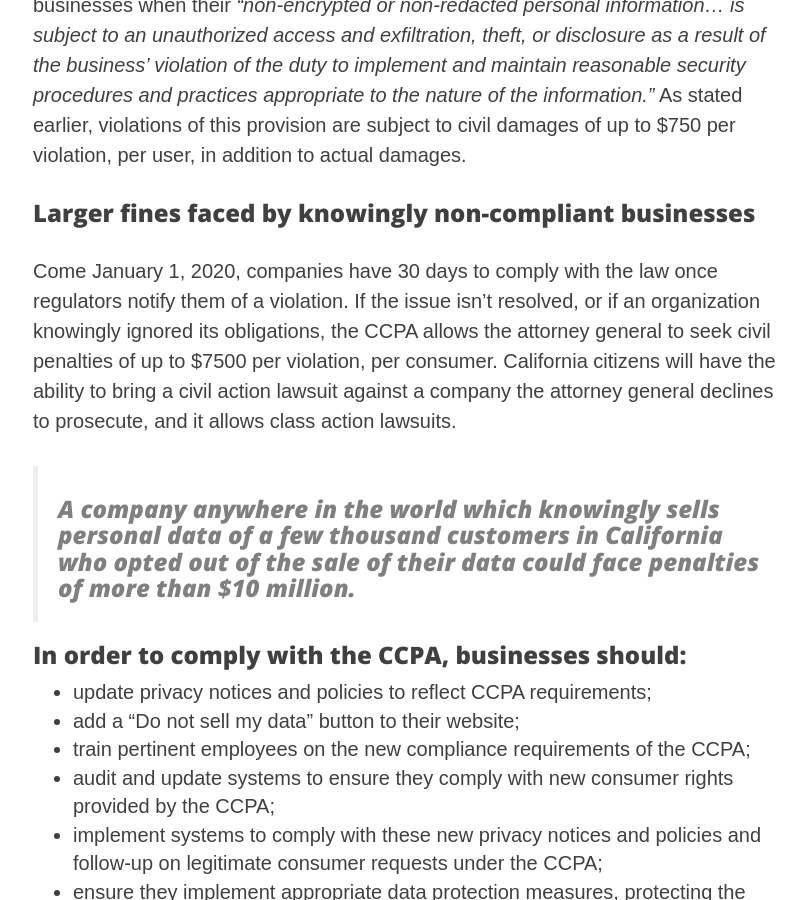
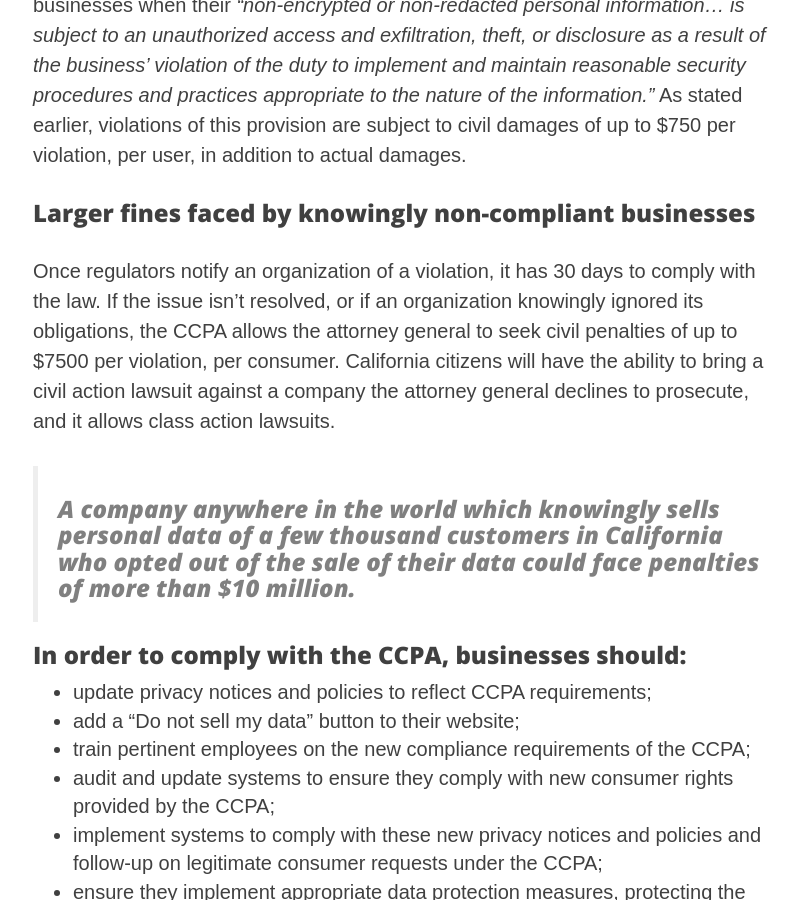
Before and after one commit to riod4/resources, a Jekyll site: the page built from _posts/2019-10-13-CCPA-privacy-protection.md, in a window 1280 px wide and 900 px high, scrolled down 2616 px. Shown: the whole window, without its empty margins (232-1038 px from the left). Built offline with Jekyll 4.4.1, drawn with Linux system fonts in a browser that asks for light colours; nearby versions of some CDN libraries.

Commit message:
2020-07-10 Removed another Jan. 1

```diff
--- a/_posts/2019-10-13-CCPA-privacy-protection.md
+++ b/_posts/2019-10-13-CCPA-privacy-protection.md
@@ -55,7 +55,7 @@ The Attorney General has the power to add additional categories of personal info
 Like the [GDPR]({{ site.baseurl }}{% link _posts/2018-02-13-GDPR-privacy-protection.md %}), the CCPA requires that a business implement appropriate data protection measures over personal information, including both organizational and technical measures. Unlike the GDPR, the CCPA allows consumers to sue businesses when their *“non-encrypted or non-redacted personal information… is subject to an unauthorized access and exfiltration, theft, or disclosure as a result of the business’ violation of the duty to implement and maintain reasonable security procedures and practices appropriate to the nature of the information.”* As stated earlier, violations of this provision are subject to civil damages of up to $750 per violation, per user, in addition to actual damages.
 
 ### Larger fines faced by knowingly non-compliant businesses
-Come January 1, 2020, companies have 30 days to comply with the law once regulators notify them of a violation. If the issue isn't resolved, or if an organization knowingly ignored its obligations, the CCPA allows the attorney general to seek civil penalties of up to $7500 per violation, per consumer. California citizens will have the ability to bring a civil action lawsuit against a company  the attorney general declines to prosecute, and it allows class action lawsuits.
+Once regulators notify an organization of a violation, it has 30 days to comply with the law. If the issue isn't resolved, or if an organization knowingly ignored its obligations, the CCPA allows the attorney general to seek civil penalties of up to $7500 per violation, per consumer. California citizens will have the ability to bring a civil action lawsuit against a company  the attorney general declines to prosecute, and it allows class action lawsuits.
 
 > ### A company anywhere in the world which knowingly sells personal data of a few thousand customers in California who opted out of the sale of their data could face penalties of more than $10 million.
 
```
